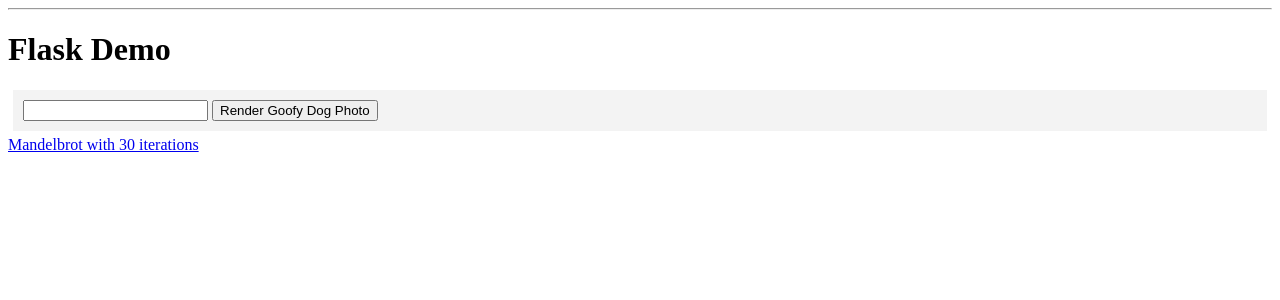
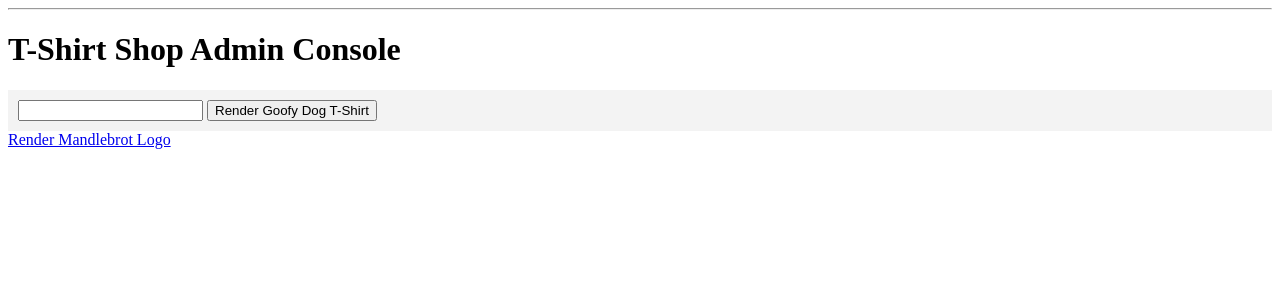
Before and after one commit to swagile1/flask-demo, a Flask app: page / in a window 1280 px wide. Shown: the part 26-326 px from the top of the page. Run offline with Flask 2, Linux system fonts and the light colour scheme.

Commit message:
Make app more friendly

```diff
--- a/app.py
+++ b/app.py
@@ -21,7 +21,7 @@ def hello():
 
 @app.route('/about')
 def about():
-    return '<h3>This is an example web application.</h3>'
+    return '<h3>This is an example web application, built on Flask and the <a href="https://platform.activestate.com/shanew/keeping-devs-happy-demo-june-2022">ActiveState keeping-devs-happy project</a>.</h3>'
 
 @app.route('/users')
 def users():
@@ -48,7 +48,7 @@ def mb(iterations):
 
 def create_captioned_file(caption):
     try:
-        pickles = Image.open("images/pickles-raindrop.jpg")
+        pickles = Image.open("images/t-shirt-template.jpg")
 
     except:
         print("Unable to load image")
@@ -59,7 +59,7 @@ def create_captioned_file(caption):
 
     font = ImageFont.truetype("fonts/LiberationSerif-Regular.ttf", size=72)
 
-    idraw.text((10, 10), text, font=font)
+    idraw.text((400, 360), text, font=font, fill="#00FFFF")
     filename = 'images/' + uuid4().hex + '.png'
     pickles.save(filename)
     return filename
--- a/templates/base.html
+++ b/templates/base.html
@@ -4,10 +4,16 @@
     <meta charset="UTF-8" />
     <title>{% block title %} {% endblock %}</title>
     <style>
+    .box {
+        padding: 10px;
+        margin: auto;
+        background-color: #f3f3f3;
+    }
     .user {
         padding: 10px;
-        margin: 5px;
-        background-color: #f3f3f3
+        margin: auto;
+        background-color: #f3f3f3;
+        text-align: center;
     }
 
     nav a {
--- a/templates/hello.html
+++ b/templates/hello.html
@@ -1,13 +1,13 @@
 {% extends 'base.html' %}
 
 {% block content %}
-    <h1>{% block title %} Flask Demo {% endblock %}</h1>
+    <h1>{% block title %} T-Shirt Shop Admin Console {% endblock %}</h1>
 
-    <div class="user">
+    <div class="box">
         <form method="POST" action="/caption">
             <input type="text" name="caption" />
-            <button name="captionFormButton">Render Goofy Dog Photo</button>
+            <button name="captionFormButton">Render Goofy Dog T-Shirt</button>
         </form>
     </div>
-    <a href="/mb/30">Mandelbrot with 30 iterations</a>
+    <a href="/mb/30">Render Mandlebrot Logo</a>
 {% endblock %}
--- a/templates/mandelbrot.html
+++ b/templates/mandelbrot.html
@@ -1,7 +1,7 @@
 {% extends 'base.html' %}
 
 {% block content %}
-    <h1>{% block title %} Mandelbrot Set with {{ iterations }} Iterations {% endblock %}</h1>
+    <h1>{% block title %} Mandelbrot Logo with {{ iterations }} Iterations {% endblock %}</h1>
 
     <div class="user">
         <img src="/{{ filename }}">
--- a/templates/pickles.html
+++ b/templates/pickles.html
@@ -1,7 +1,7 @@
 {% extends 'base.html' %}
 
 {% block content %}
-    <h1>{% block title %} Pickles with the Caption "{{ caption }}" {% endblock %}</h1>
+    <h1>{% block title %} Pickles T-Shirt, Captioned "{{ caption }}" {% endblock %}</h1>
 
     <div class="user">
         <img src="/{{ filename }}">
```
Also changed, not shown: images/t-shirt-template.jpg (added).
